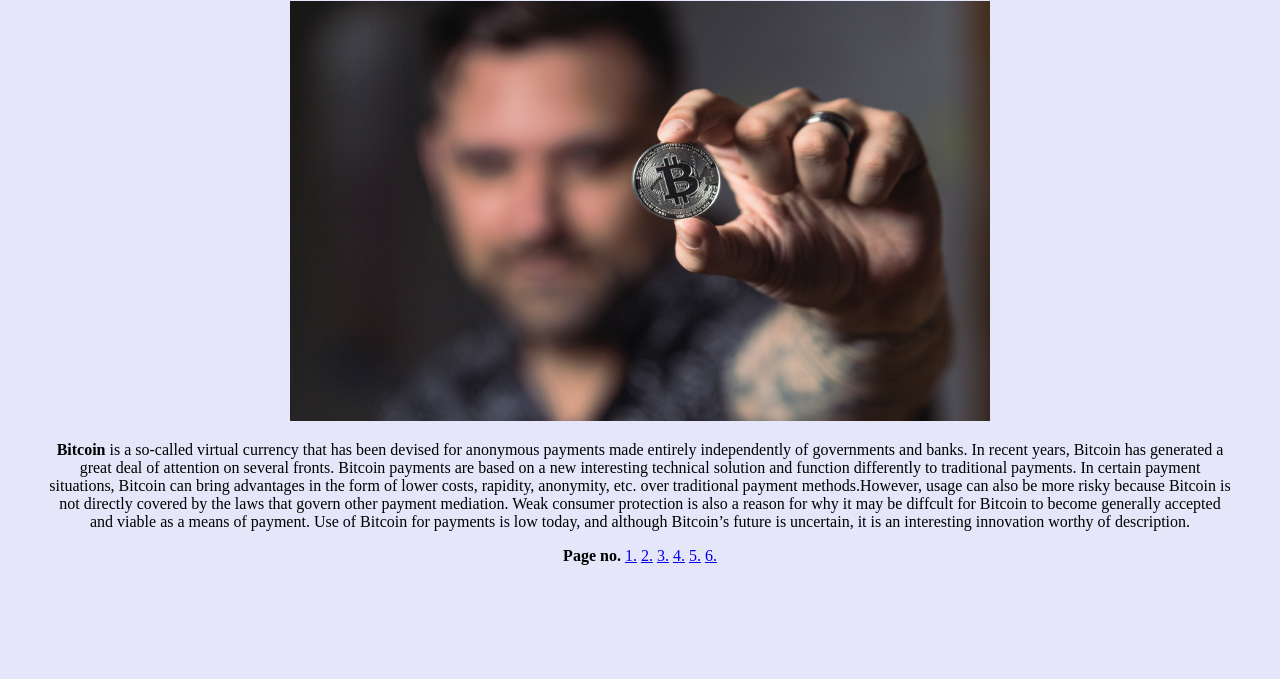
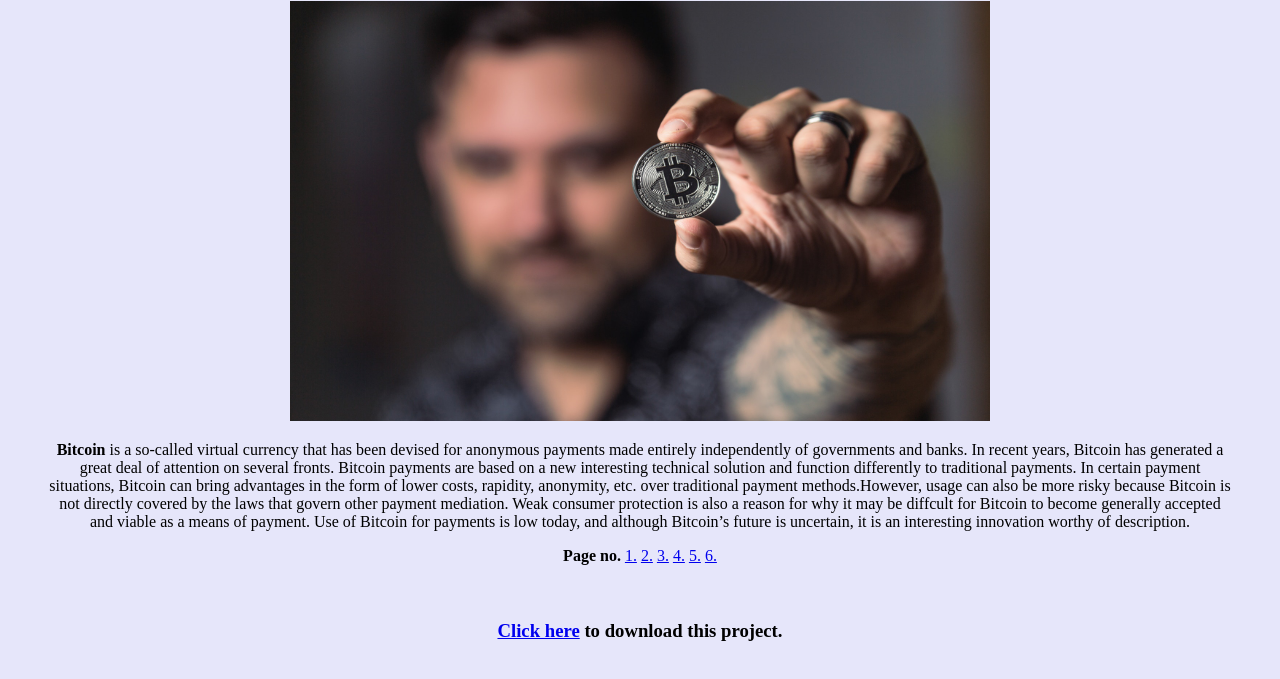
Before and after one commit to Rojandeep/Rojandeep.github.io, a plain HTML site: page index.html in a window 1280 px wide. Shown: the part 79-758 px from the top of the page. Drawn offline with Linux system fonts and the light colour scheme.

Commit message:
Address added

```diff
--- a/index.html
+++ b/index.html
@@ -33,6 +33,10 @@
         <a href="page6.html" target="_self">6.</a>
     </center>
 
+     <br>
+     <br>
+        <center> <h3><a href="https://github.com/Rojandeep/Rojandeep.github.io/archive/master.zip">Click here</a> to download this project.</center>
+
     <br>
     <br>
     <marquee behavior="scroll" direction="left">
@@ -42,5 +46,7 @@
 
 
 
+
+
    </body>
 </html>
```
